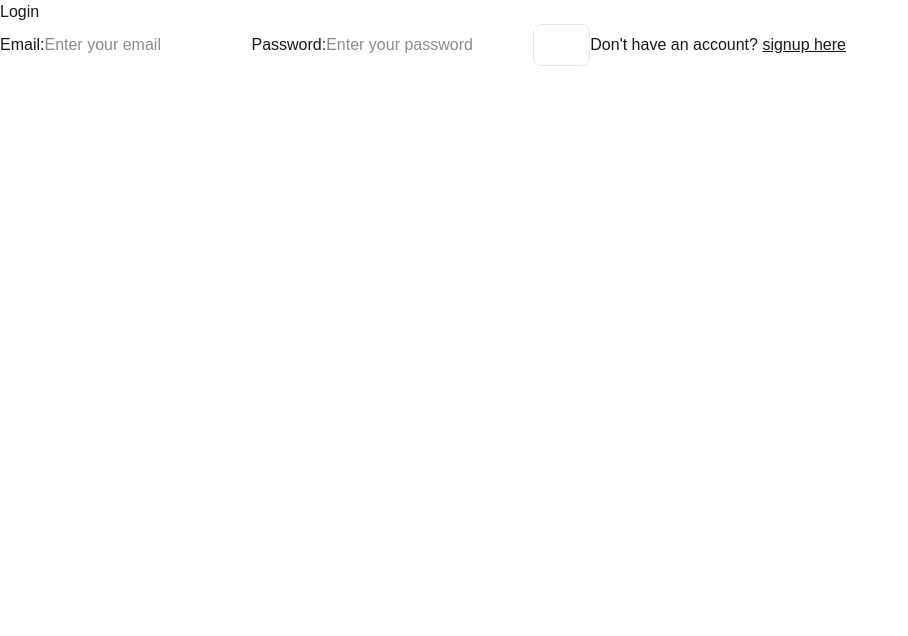
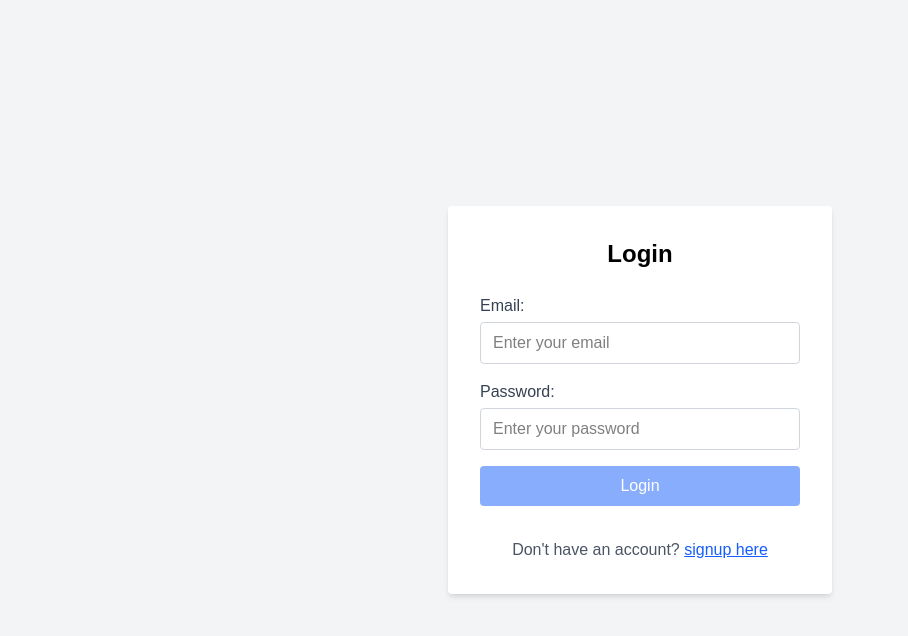
Before and after one commit to Pheonix2507/Freelancer-site, a Next.js app in the folder si-site/: page /login in a window 1280 px wide. Shown: the top 636 px of the page, without its empty margins (0-908 px from the left). Built offline with nearby package versions, Linux system fonts and the light colour scheme.

Commit message:
build:basic linting fixes in signup refactor:Ui changes as well in signup and login

```diff
--- a/si-site/package.json
+++ b/si-site/package.json
@@ -16,6 +16,7 @@
     "next": "15.4.2",
     "react": "19.1.0",
     "react-dom": "19.1.0",
+    "react-hook-form": "^7.60.0",
     "react-hot-toast": "^2.5.2"
   },
   "devDependencies": {
--- a/si-site/src/app/login/page.tsx
+++ b/si-site/src/app/login/page.tsx
@@ -5,37 +5,53 @@ import Link from 'next/link';
 import { useRouter } from 'next/navigation';
 import React, { useEffect, useState } from 'react';
 import toast from 'react-hot-toast';
+import { useForm, Controller } from "react-hook-form";
 
 export interface err {
-    message:string;
-};
+  message: string;
+}
+
+interface LoginFormValues {
+  email: string;
+  password: string;
+}
 
 function Login() {
   const router = useRouter();
-    const [email, setEmail] = useState('');
-    const [password, setPassword] = useState('');
+  const {
+    control,
+    handleSubmit,
+    watch,
+    formState: { isValid }
+  } = useForm<LoginFormValues>({
+    mode: "onChange",
+    defaultValues: {
+      email: "",
+      password: ""
+    }
+  });
+
+  const email = watch("email");
+  const password = watch("password");
   const [buttonDisabled, setButtonDisabled] = useState(true);
   const [loading, setLoading] = useState(false);
 
   useEffect(() => {
     const passwordRegex = /^(?=.*[a-z])(?=.*[A-Z])(?=.*\d)(?=.*[\W_]).{8,}$/;
     const validPassword = passwordRegex.test(password);
-
     const disabled = !validPassword || !email.trim() || !password.trim();
     setButtonDisabled(disabled);
   }, [email, password]);
 
-    const handleLogin = async (e: React.FormEvent) => {
-        e.preventDefault();
-
+  const onSubmit = async (data: LoginFormValues) => {
     try {
       setLoading(true);
-            const response = await axios.post('/api/login', { email, password });
+      const response = await axios.post('/api/login', data);
       console.log('Logged in successfully!', response.data);
       toast.success('Logged in successfully!');
       router.push("/home");
     } catch (error: unknown) {
-            const errorMessage = (error as { message?: string })?.message;
+      const errorMessage = (error as err)?.message;
       console.error('Login Failed!', errorMessage);
       toast.error(errorMessage || 'Login failed!');
     } finally {
@@ -44,37 +60,84 @@ function Login() {
   };
 
   return (
+    <div className="flex items-center justify-center min-h-screen bg-gray-100">
+      <div className="w-full max-w-sm p-8 bg-white rounded shadow-md">
+        <h1 className="text-2xl font-bold mb-6 text-center text-black">
+          {loading ? "Logging in..." : "Login"}
+        </h1>
+        <form onSubmit={handleSubmit(onSubmit)} className="space-y-4">
+          <Controller
+            name="email"
+            control={control}
+            rules={{ required: "Email is required" }}
+            render={({ field, fieldState }) => (
               <div>
-            <h1>{ loading ? "Logging in..." : "Login" }</h1>
-            <form>
-                <label>Email:</label>
+                <label className="block text-gray-700 mb-1">Email:</label>
                 <input
                   type="email"
-                    value={email}
-                    onChange={(e) => setEmail(e.target.value)}
-                    placeholder='Enter your email'
+                  {...field}
+                  placeholder="Enter your email"
                   required
+                  className="w-full text-black px-3 py-2 border border-gray-300 rounded focus:outline-none focus:border-blue-500"
                 />
-                <label>Password:</label>
+                {fieldState.error && (
+                  <span className="text-xs text-red-500">{fieldState.error.message}</span>
+                )}
+              </div>
+            )}
+          />
+
+          <Controller
+            name="password"
+            control={control}
+            rules={{
+              required: "Password is required",
+              pattern: {
+                value: /^(?=.*[a-z])(?=.*[A-Z])(?=.*\d)(?=.*[\W_]).{8,}$/,
+                message:
+                  "Password must be 8+ chars, include upper, lower, number, and symbol."
+              }
+            }}
+            render={({ field, fieldState }) => (
+              <div>
+                <label className="block text-gray-700 mb-1">Password:</label>
                 <input
                   type="password"
-                    value={password}
-                    onChange={(e) => setPassword(e.target.value)}
-                    placeholder='Enter your password'
+                  {...field}
+                  placeholder="Enter your password"
                   required
+                  className="w-full px-3 text-black py-2 border border-gray-300 rounded focus:outline-none focus:border-blue-500"
                 />
+                {/* <p className="text-xs text-gray-400 mt-1">
+                  Must be 8+ chars, include upper, lower, number, and symbol.
+                </p> */}
+                {fieldState.error && (
+                  <span className="text-xs text-red-500">{fieldState.error.message}</span>
+                )}
+              </div>
+            )}
+          />
+
           <button
             type="submit"
-                    className="p-2 border border-gray-300 rounded-lg mb-4 focus:outline-none focus:border-gray-600 hover:bg-gray-200 hover:text-black transition-colors duration-200 cursor-pointer disabled:opacity-50 disabled:cursor-not-allowed disabled:bg-transparent disabled:text-white"
-                    disabled={buttonDisabled}
-                    onClick={handleLogin}
+            disabled={!isValid || loading || buttonDisabled}
+            className="w-full py-2 cursor-pointer bg-blue-600 text-white rounded hover:bg-blue-700 transition-colors duration-200 disabled:opacity-50 disabled:cursor-not-allowed"
           >
             Login
           </button>
-                <span>Don&apos;t have an account? <Link href="/signup" className='underline'>signup here</Link></span>
+
+          <div className="text-center mt-4">
+            <span className="text-gray-600">
+              Don&apos;t have an account?{" "}
+              <Link href="/signup" className="text-blue-600 underline">
+                signup here
+              </Link>
+            </span>
+          </div>
         </form>
       </div>
-    )
+    </div>
+  );
 }
 
 export default Login;
--- a/si-site/src/app/signup/page.tsx
+++ b/si-site/src/app/signup/page.tsx
@@ -5,35 +5,60 @@ import Link from 'next/link';
 import { useRouter } from 'next/navigation';
 import React, { useEffect, useState } from 'react';
 import toast from 'react-hot-toast';
+import { useForm, Controller } from 'react-hook-form';
+
+export interface signup{
+  email: string;
+  name: string;
+  password: string;
+  confirmPassword: string;
+}
 
 function SignUp() {
+  const form = useForm({
+    mode: "onChange",
+    defaultValues: {
+      email: "",
+      name: "",
+      password: "",
+      confirmPassword: "",
+    },
+  });
+
   const router = useRouter();
-    const [email, setEmail] = useState("");
-    const [name, setName] = useState("");
-    const [password, setPassword] = useState("");
-    const [confirmPassword, setConfirmPassword] = useState("");
+  const [loading, setLoading] = useState(false);
   const [buttonDisabled, setButtonDisabled] = useState(true);
-    const [loading, setLoading] = useState(false);
   const [notMatching, setNotMatching] = useState(false);
 
+  const watchPassword = form.watch("password");
+  const watchConfirmPassword = form.watch("confirmPassword");
+
+  // Manage disabled button
   useEffect(() => {
-        const passwordRegex = /^(?=.*[a-z])(?=.*[A-Z])(?=.*\d)(?=.*[\W_]).{8,}$/;
-        const validPassword = passwordRegex.test(password);
+    const passwordRegex =
+      /^(?=.*[a-z])(?=.*[A-Z])(?=.*\d)(?=.*[\W_]).{8,}$/;
 
-        const disabled = !validPassword || !email.trim() || !name.trim() || !password.trim() || !confirmPassword.trim() || password !== confirmPassword;
+    const validPassword = passwordRegex.test(watchPassword);
+
+    const disabled =
+      !validPassword ||
+      !form.getValues("email").trim() ||
+      !form.getValues("name").trim() ||
+      !watchPassword.trim() ||
+      !watchConfirmPassword.trim() ||
+      watchPassword !== watchConfirmPassword;
+
     setButtonDisabled(disabled);
-    }, [email, name, password, confirmPassword]);
+  }, [form, watchPassword, watchConfirmPassword]);
 
   useEffect(() => {
-        if (!password || !confirmPassword || password !== confirmPassword) {
-            setNotMatching(true);
-        } else {
-            setNotMatching(false);
-        }
-    }, [password, confirmPassword]);
+    setNotMatching(
+      !watchPassword || !watchConfirmPassword || watchPassword !== watchConfirmPassword
+    );
+  }, [watchPassword, watchConfirmPassword]);
 
-    const handleSubmit = async (e: React.FormEvent) => {
-        e.preventDefault();
+  const handleSubmit = async (data: signup) => {
+    const { email, name, password, confirmPassword } = data;
 
     if (password !== confirmPassword) {
       toast.error("Passwords do not match!");
@@ -42,14 +67,13 @@ function SignUp() {
 
     try {
       setLoading(true);
-            const response = await axios.post('/api/signup', { email, name, password });
-            console.log("Signed Up successfully!", response.data);
+      const response = await axios.post("/api/signup", { email, name, password });
       toast.success("Signed Up successfully!");
+      console.log(response);
       router.push("/login");
     } catch (error: unknown) {
       const errorMessage = (error as { message?: string })?.message;
-            console.error('Login Failed!', errorMessage);
-            toast.error(errorMessage || 'Login failed!');
+      toast.error(errorMessage || "Sign up failed!");
     } finally {
       setLoading(false);
     }
@@ -61,64 +85,124 @@ function SignUp() {
         <h1 className="text-2xl font-bold mb-6 text-center text-black">
           {loading ? "Signing Up..." : "Sign Up"}
         </h1>
-            <form onSubmit={handleSubmit} className="space-y-5">
+        <form onSubmit={form.handleSubmit(handleSubmit)} className="space-y-5">
+          {/* Email */}
+          <Controller
+            name="email"
+            control={form.control}
+            rules={{ required: "Email is required" }}
+            render={({ field, fieldState }) => (
               <div>
                 <label className="block text-gray-700 mb-1">Email:</label>
                 <input
                   type="email"
-                    value={email}
-                    onChange={(e) => setEmail(e.target.value)}
+                  {...field}
                   placeholder="Enter your email"
-                    required
-                    className="w-full px-3 py-2 border border-gray-300 rounded focus:outline-none focus:border-blue-500"
+                  className="w-full text-black px-3 py-2 border border-gray-300 rounded focus:outline-none focus:border-blue-500"
                 />
+                {fieldState.error && (
+                  <span className="text-xs text-red-500">
+                    {fieldState.error.message}
+                  </span>
+                )}
               </div>
+            )}
+          />
+
+          {/* Name */}
+          <Controller
+            name="name"
+            control={form.control}
+            rules={{ required: "Name is required" }}
+            render={({ field, fieldState }) => (
               <div>
                 <label className="block text-gray-700 mb-1">Name:</label>
                 <input
                   type="text"
-                    value={name}
-                    onChange={(e) => setName(e.target.value)}
+                  {...field}
                   placeholder="Enter your name"
-                    required
-                    className="w-full px-3 py-2 border border-gray-300 rounded focus:outline-none focus:border-blue-500"
+                  className="w-full px-3 text-black py-2 border border-gray-300 rounded focus:outline-none focus:border-blue-500"
                 />
+                {fieldState.error && (
+                  <span className="text-xs text-red-500">
+                    {fieldState.error.message}
+                  </span>
+                )}
               </div>
+            )}
+          />
+
+          {/* Password */}
+          <Controller
+            name="password"
+            control={form.control}
+            rules={{
+              required: "Password is required",
+              pattern: {
+                value: /^(?=.*[a-z])(?=.*[A-Z])(?=.*\d)(?=.*[\W_]).{8,}$/,
+                message:
+                  "Password must be 8+ chars, include upper, lower, number, and symbol.",
+              },
+            }}
+            render={({ field, fieldState }) => (
               <div>
                 <label className="block text-gray-700 mb-1">Password:</label>
                 <input
                   type="password"
-                    value={password}
-                    onChange={(e) => setPassword(e.target.value)}
+                  {...field}
                   placeholder="Enter your password"
-                    required
-                    className="w-full px-3 py-2 border border-gray-300 rounded focus:outline-none focus:border-blue-500"
+                  className="w-full px-3 text-black py-2 border border-gray-300 rounded focus:outline-none focus:border-blue-500"
                 />
                 <p className="text-xs text-gray-400 mt-1">
                   Must be 8+ chars, include upper, lower, number, and symbol.
                 </p>
+                {fieldState.error && (
+                  <span className="text-xs text-red-500">
+                    {fieldState.error.message}
+                  </span>
+                )}
               </div>
+            )}
+          />
+
+          {/* Confirm Password */}
+          <Controller
+            name="confirmPassword"
+            control={form.control}
+            rules={{
+              required: "Confirm Password is required",
+              validate: (value) =>
+                value === form.getValues("password") ||
+                "Passwords don't match",
+            }}
+            render={({ field, fieldState }) => (
               <div>
                 <label className="block text-gray-700 mb-1">Confirm Password:</label>
                 <input
                   type="password"
-                    value={confirmPassword}
-                    onChange={(e) => setConfirmPassword(e.target.value)}
+                  {...field}
                   placeholder="Confirm your password"
-                    required
-                    className="w-full px-3 py-2 border border-gray-300 rounded focus:outline-none focus:border-blue-500"
+                  className="w-full px-3 text-black py-2 border border-gray-300 rounded focus:outline-none focus:border-blue-500"
                 />
-                {notMatching && (
-                    <span className="text-xs text-red-500">Passwords don&apos;t match</span>
+                {fieldState.error && (
+                  <span className="text-xs text-red-500">
+                    {fieldState.error.message}
+                  </span>
                 )}
               </div>
+            )}
+          />
+
+          {notMatching &&(<p className='text-red'> Password Not Matching</p>)}
+
           <button
             type="submit"
-                className="w-full py-2 bg-blue-600 text-white rounded hover:bg-blue-700 transition-colors duration-200 disabled:opacity-50 disabled:cursor-not-allowed"
-                disabled={buttonDisabled}
+            className="w-full py-2 bg-blue-600 cursor-pointer text-white rounded hover:bg-blue-700 transition-colors duration-200 disabled:opacity-50 disabled:cursor-not-allowed"
+            disabled={buttonDisabled || loading}
           >
             Sign Up
           </button>
+
           <div className="text-center mt-4">
             <span className="text-gray-600">
               Already have an account?{" "}
@@ -130,7 +214,8 @@ function SignUp() {
         </form>
       </div>
     </div>
-    )
+  );
 }
 
-export default SignUp
+
+export default SignUp;
```
Also changed, not shown: 1 other file (tests, documents, lock files or other folders). Lines whose indentation alone changed are shown as unchanged.
